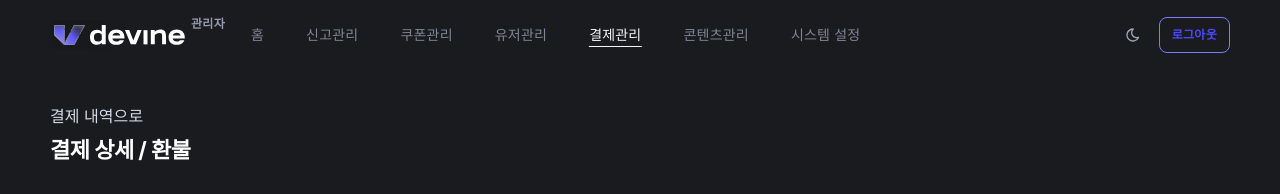
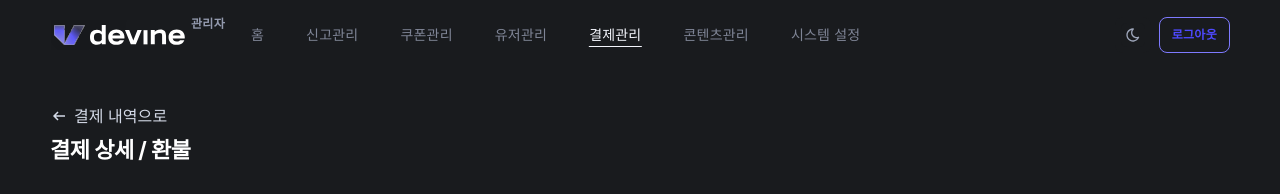
Before and after one commit to DeVine-2025/DeVine_FrontEnd, a React (Vite) app: page /admin/payments/1 in a window 1280 px wide. Shown: the top 194 px of the page. Built offline with nearby package versions, Linux system fonts and the light colour scheme; no server answers; a web font is replaced by a local one.

Commit message:
style: 관리자 페이지 결제관리 페이지 아이콘 추가

```diff
--- a/src/admin/pages/payments/payment-detail-page.tsx
+++ b/src/admin/pages/payments/payment-detail-page.tsx
@@ -1,3 +1,4 @@
+import ArrowLeftAdminIcon from '@assets/icons/arrow-left-admin.svg?react';
 import { Link } from 'react-router-dom';
 import { AdminPageTitle } from '../../components/common/admin-page-title';
 
@@ -5,9 +6,13 @@ export default function PaymentDetailPage() {
   return (
     <section>
       <Link
-        className="Body1 inline-flex cursor-pointer items-center font-medium text-[var(--ui-700)] no-underline transition-colors hover:text-[var(--ui-1000)]"
+        className="Body1 inline-flex cursor-pointer items-center gap-[6px] font-medium text-[1.5rem] text-[var(--ui-700)] no-underline hover:text-[var(--ui-1000)]"
         to="/admin/payments"
       >
+        <ArrowLeftAdminIcon
+          aria-hidden="true"
+          className="[&_path]:!fill-current h-[18px] w-[18px] shrink-0"
+        />
         결제 내역으로
       </Link>
 
--- a/src/admin/pages/payments/payment-list-page.tsx
+++ b/src/admin/pages/payments/payment-list-page.tsx
@@ -1,3 +1,4 @@
+import ChevronDownIcon from '@assets/icons/chevron-down.svg?react';
 import { AdminPageTitle } from '../../components/common/admin-page-title';
 import { AdminStatusBadge } from '../../components/common/admin-status-badge';
 import { AdminTable, type AdminTableColumn } from '../../components/common/admin-table';
@@ -101,11 +102,12 @@ export default function PaymentListPage() {
       <div className="mt-[28px] flex flex-wrap gap-[12px]">
         {FILTER_LABELS.map((label) => (
           <button
-            className="Body1 inline-flex h-[44px] cursor-pointer items-center rounded-full bg-[var(--ui-50)] px-[16px] font-medium text-[var(--ui-800)] hover:bg-[var(--ui-100)]"
+            className="Body1 inline-flex h-[44px] cursor-pointer items-center gap-[10px] rounded-full bg-[var(--ui-50)] px-[16px] font-medium text-[var(--ui-800)] hover:bg-[var(--ui-100)]"
             key={label}
             type="button"
           >
             {label}
+            <ChevronDownIcon aria-hidden="true" className="admin-filter-chevron shrink-0" />
           </button>
         ))}
       </div>
--- a/src/admin/styles/admin.css
+++ b/src/admin/styles/admin.css
@@ -14,6 +14,10 @@ html[data-theme='dark'] .admin-reload-button {
   color: #fff;
 }
 
+html[data-theme='light'] .admin-filter-chevron path {
+  stroke: #191b1e;
+}
+
 .admin-content {
   width: min(100% - 48px, 1180px);
   margin: 0 auto;
```
Also changed, not shown: src/shared/assets/icons/arrow-left-admin.svg (added).
